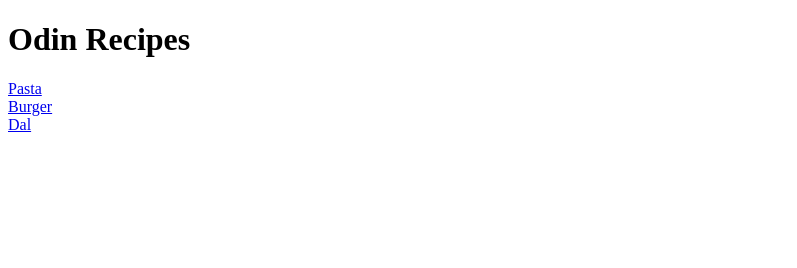
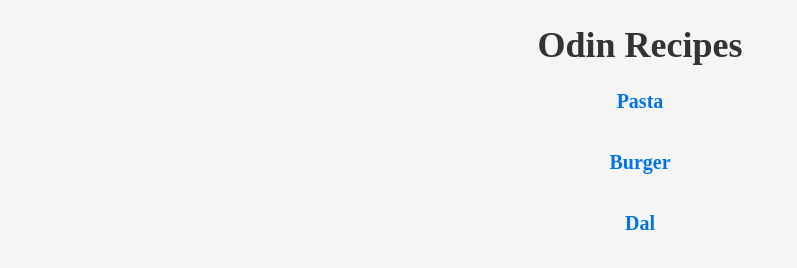
Before and after one commit to LieshaDsilva07/odin-recipes, a plain HTML site: page index.html in a window 1280 px wide. Shown: the whole page, without its empty margins (0-797 px from the left). Drawn offline with Linux system fonts and the light colour scheme.

Commit message:
Added some css

```diff
--- a/index.html
+++ b/index.html
@@ -3,6 +3,7 @@
   <head>
     <meta charset="UTF-8">
     <title>Recipes</title>
+    <link rel="stylesheet" href="style.css">
   </head>
   <body>
     <h1>Odin Recipes</h1>
--- /dev/null
+++ b/style.css
@@ -0,0 +1,22 @@
+body{
+    background-color: whitesmoke;
+    text-align: center;
+}
+h1 {
+  text-align: center;
+  font-size: 36px;
+  color: #333;
+}
+a {
+  display: block;
+  text-decoration: none;
+  color: #0073e6;
+  font-size: 20px;
+  font-weight: bold;
+  margin: 10px 0;
+}
+
+a:hover {
+  color: #ff5733;
+  text-decoration: underline;
+}
```
